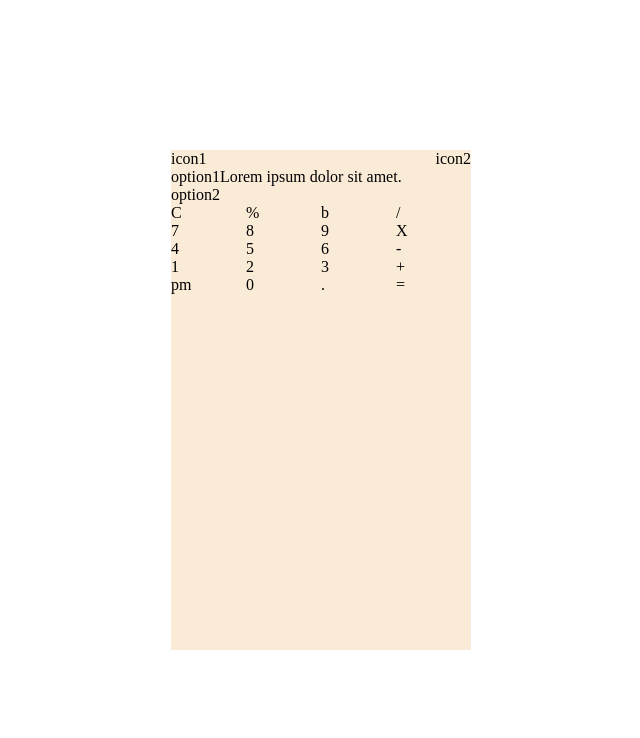
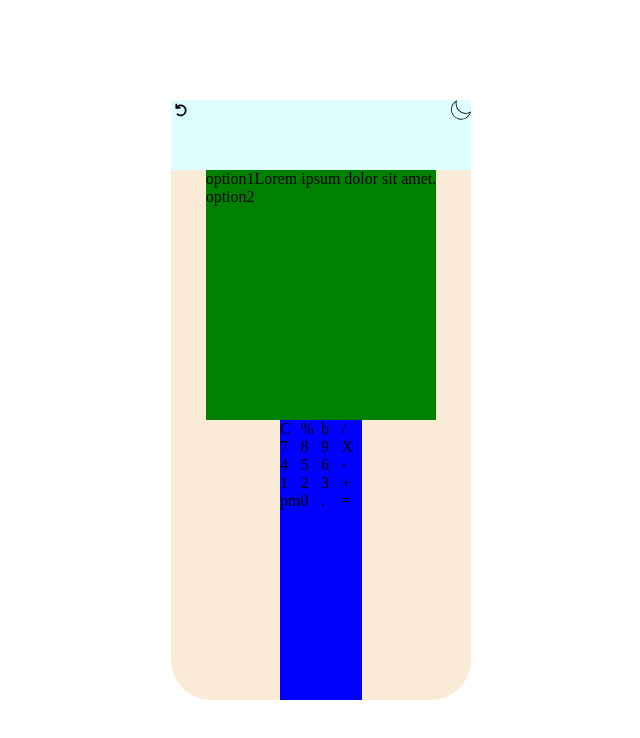
Before and after one commit to mothi-2k/calculator, a plain HTML site: page index.html in a window 1280 px wide. Shown: the whole page, without its empty margins (319-959 px from the left). Drawn offline with Linux system fonts and the light colour scheme.

Commit message:
added resource folder and header icons

```diff
--- a/index.html
+++ b/index.html
@@ -14,8 +14,8 @@
             <header class="app-header">
                 <nav class="header-nav">
                     <ul class="header-nav-ul">
-                        <li class="header-nav-li1">icon1</li>
-                        <li class="header-nav-li2">icon2</li>
+                        <li class="header-nav-li1"><span><object data="resource/undo.svg" width="20" height="20"> </object></span></li>
+                        <li class="header-nav-li2"><object data="resource/moon.svg" width="20" height="20"> </object></li>
                     </ul>
                 </nav>
             </header>
--- a/style.css
+++ b/style.css
@@ -14,9 +14,23 @@ body {
     display: flex;
     flex-direction: column;
     background-color: antiquewhite;
-    height: 500px;
+    height: 600px;
     width: 300px;
     margin: auto;
+    align-items: center;
+    border-radius: 40px;
+
+}
+
+.app-header {
+    display: flex;
+    background-color: rgb(222, 255, 255);
+    height: 70px;
+    width: 100%;
+}
+
+.header-nav {
+    flex-grow: 1;
 }
 
 .header-nav-ul {
@@ -25,8 +39,16 @@ body {
     justify-content: space-between;
 }
 
+.header-nav-li1 {
+    display: flex;
+    justify-content: center;
+    align-items: center;
+}
+
 .main-display {
     display: flex;
+    background-color: green;
+    height: 250px;
 }
 
 .side-pane-ul {
@@ -35,6 +57,11 @@ body {
     list-style: none;
 }
 
+.buttons-container {
+    background-color: blue;
+    flex-grow: 1;
+}
+
 .buttons {
     display: grid;
     grid-template-rows: repeat(5, 1fr);
```
Also changed, not shown: resource/moon.svg (added), resource/undo.svg (added).
